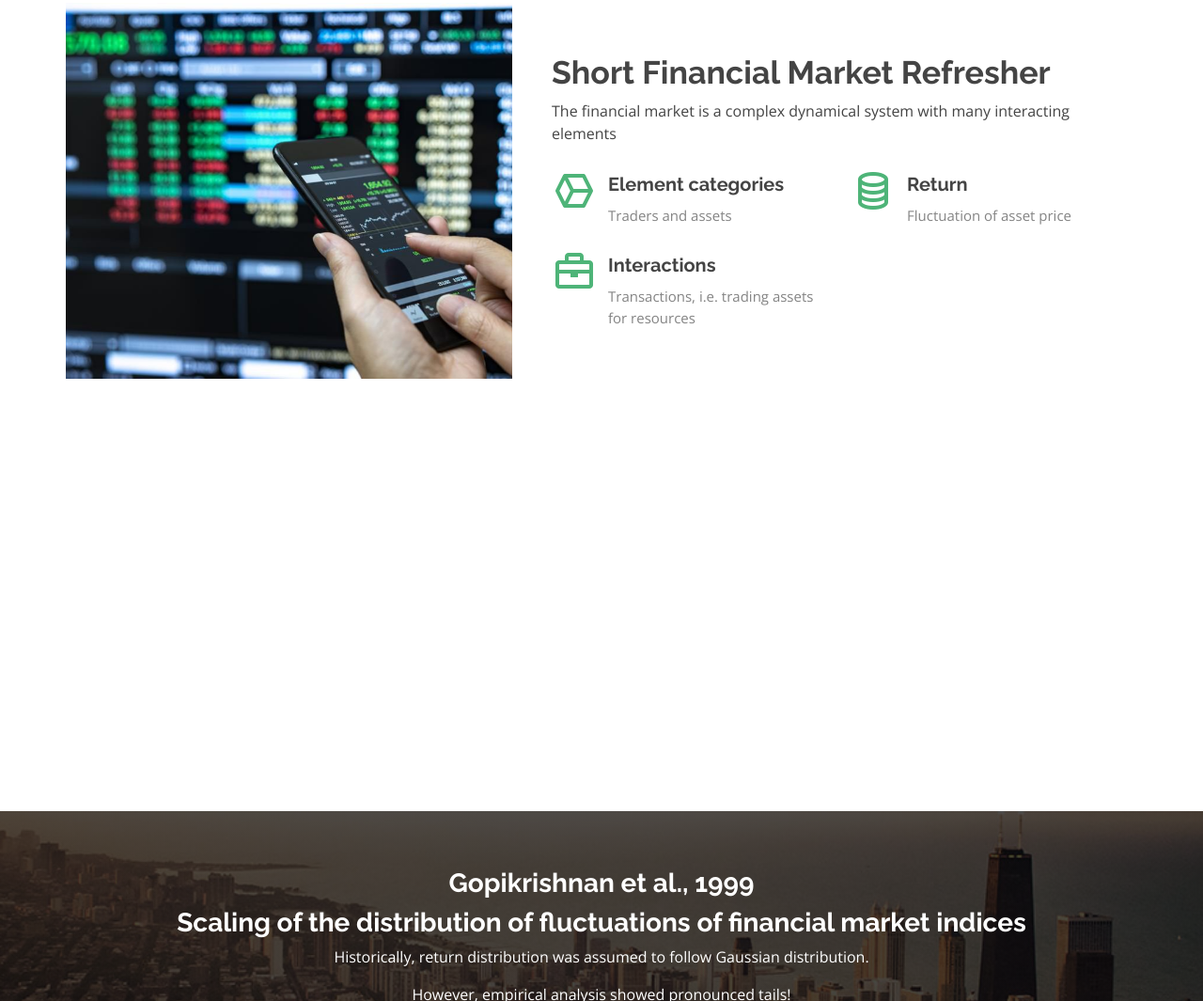
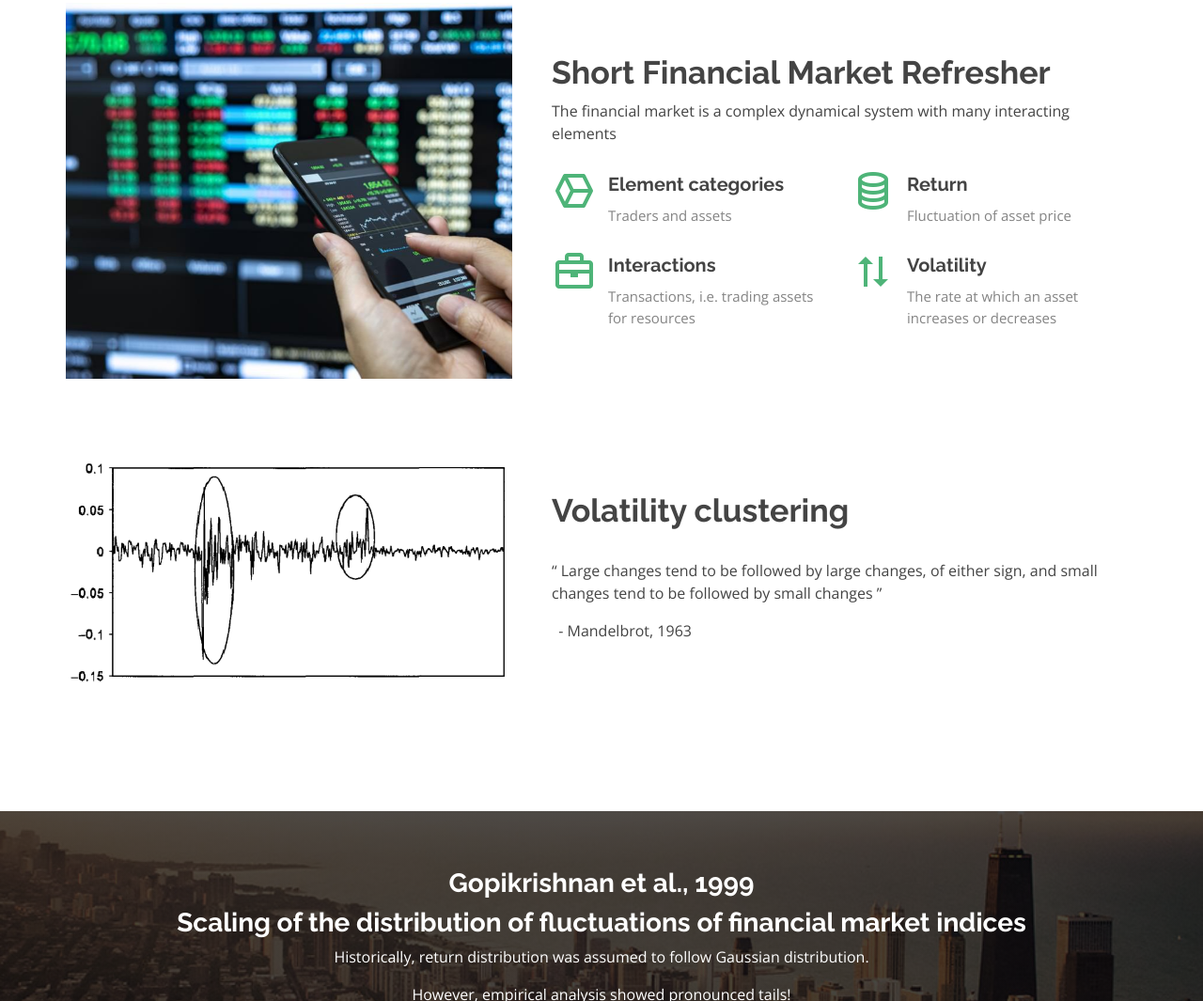
Before and after one commit to JAkkerman/ComplexSystemSimulation, a plain HTML site: page Presentation/index.html in a window 1280 px wide. Shown: the part 767-1832 px from the top of the page at 94% size. Drawn offline with nearby package versions, Linux system fonts and the light colour scheme.

Commit message:
Intro kleine uitbreiding

```diff
--- a/Presentation/assets/css/style.css
+++ b/Presentation/assets/css/style.css
@@ -4,6 +4,16 @@
 * Author: BootstrapMade.com
 * License: https://bootstrapmade.com/license/
 */
+
+blockquote::before {
+  content: open-quote;
+}
+blockquote::after {
+  content: close-quote;
+}
+blockquote {
+  quotes: "“" "”" "‘" "’";
+}
 
 /*--------------------------------------------------------------
 # General
--- a/Presentation/index.html
+++ b/Presentation/index.html
@@ -112,6 +112,12 @@
                     <p>Transactions, i.e. trading assets for resources</p>
                   </div>
 
+                  <div class="col-md-6 icon-box" data-aos="zoom-in" data-aos-delay="400">
+                    <i class="bx bx-sort-alt-2"></i>
+                    <h4>Volatility</h4>
+                    <p>The rate at which an asset increases or decreases</p>
+                  </div>
+
                   <!-- <div class="col-md-6 icon-box" data-aos="zoom-in" data-aos-delay="400">
                     <i class="bx bx-shield"></i>
                     <h4>Wealth distribution</h4>
@@ -122,6 +128,30 @@
             </div>
           </div>
 
+          <div class="row">
+            <div
+              style="background-image: url(assets/img/susy/volclus.png)"
+              data-aos="fade-right"
+              class="image col-xl-5 d-flex align-items-stretch justify-content-center justify-content-lg-start"></div>
+            <div class="col-xl-7 pt-4 pt-lg-0 d-flex align-items-stretch">
+              <div class="content d-flex flex-column justify-content-center" data-aos="fade-left">
+                <h3>Volatility clustering</h3>
+                <br/>
+                <blockquote>
+                  Large changes tend to be followed by large changes, of either sign, and small changes tend to be followed by small changes
+                </blockquote>
+
+                <p style="text-indent: 0.45em">- Mandelbrot, 1963</p>
+
+                  <!-- <div class="col-md-6 icon-box" data-aos="zoom-in" data-aos-delay="400">
+                    <i class="bx bx-shield"></i>
+                    <h4>Wealth distribution</h4>
+                    <p>Expedita veritatis consequuntur nihil tempore laudantium vitae denat paresearch1</p>
+                  </div> -->
+                </div>
+              </div><!-- End .content-->
+            </div>
+          </div>
         </div>
       </section><!-- End Refresher Section -->
 
```
Also changed, not shown: Presentation/assets/img/susy/volclus.png (added), 1 other file.
